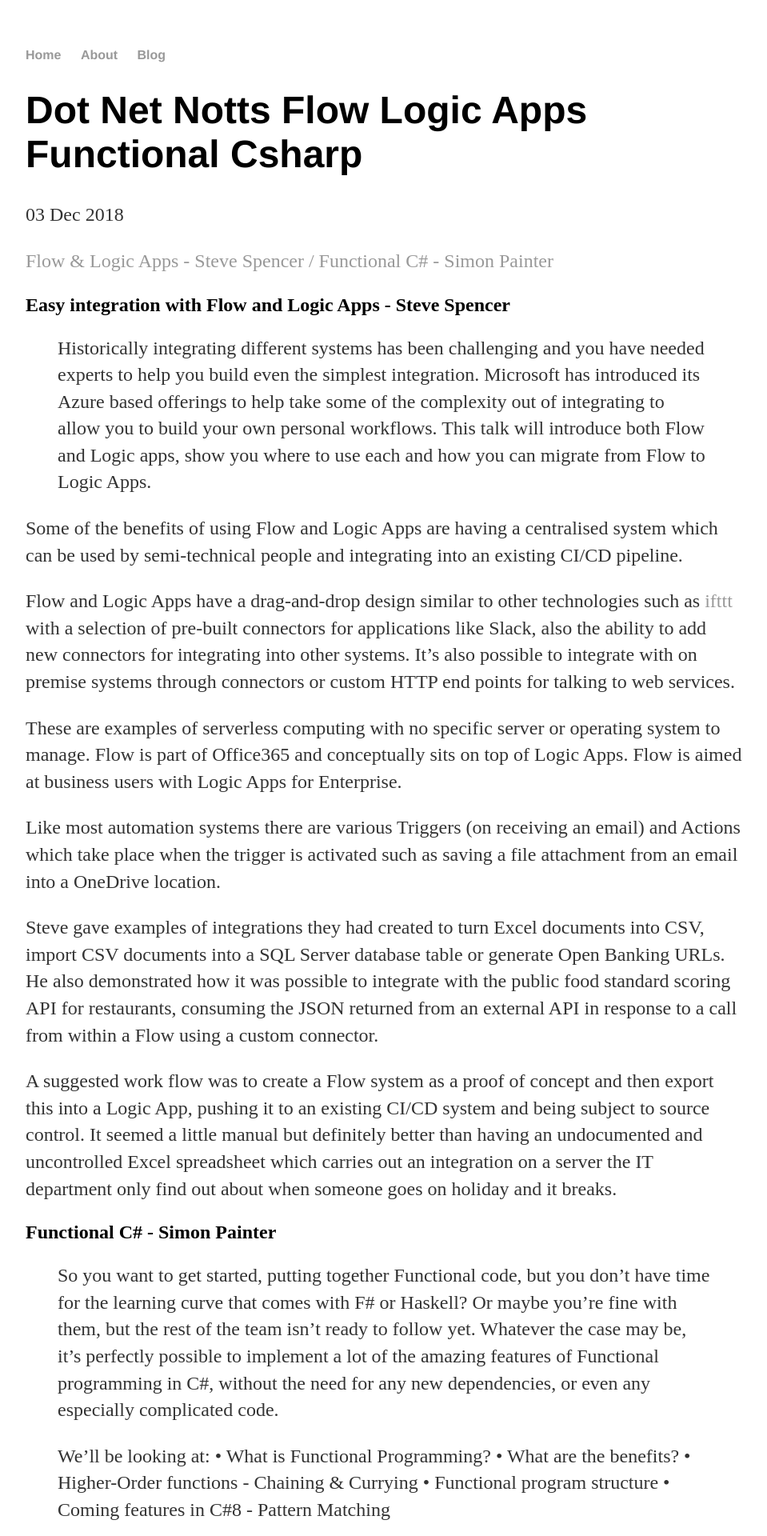
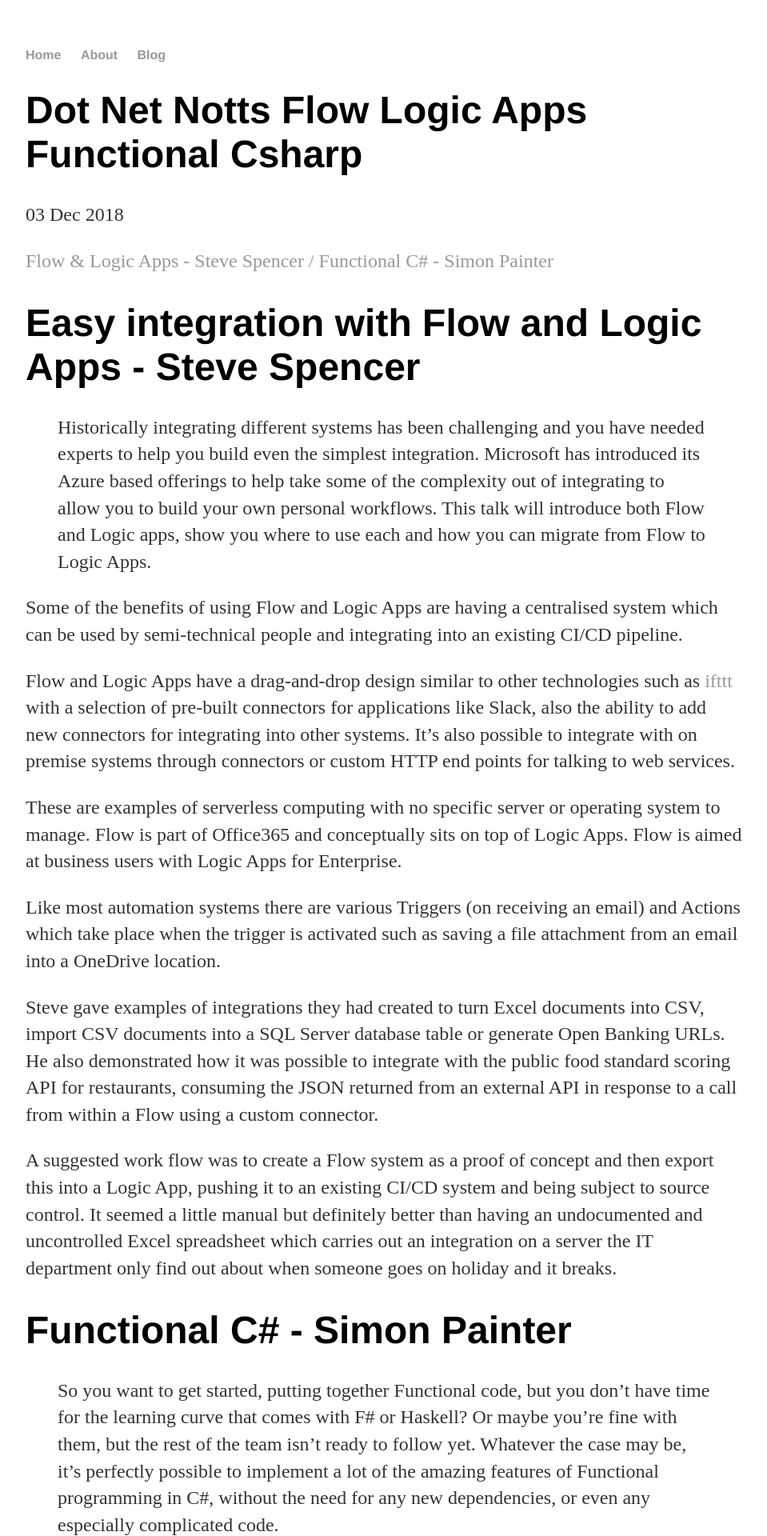
Before and after one commit to richardlucas761/richardlucas761.github.io, a Jekyll site: the page built from _posts/2018-12-03-Dot-Net-Notts-Flow-Logic-Apps-Functional-CSharp.md, in a window 1280 px wide. Shown: the top 1920 px of the page at 80% size, without its empty margins (160-1119 px from the left). Built offline with Jekyll 4.4.1, drawn with Linux system fonts in a browser that asks for light colours; our own code applies the rules of GitHub Pages for plain Markdown files.

Commit message:
Further tweak

```diff
--- a/_posts/2018-12-03-Dot-Net-Notts-Flow-Logic-Apps-Functional-CSharp.md
+++ b/_posts/2018-12-03-Dot-Net-Notts-Flow-Logic-Apps-Functional-CSharp.md
@@ -1,6 +1,6 @@
 [Flow & Logic Apps - Steve Spencer / Functional C# - Simon Painter](https://www.meetup.com/dotnetnotts/events/255664276/)
 
-## Easy integration with Flow and Logic Apps - Steve Spencer
+# Easy integration with Flow and Logic Apps - Steve Spencer
 
 > Historically integrating different systems has been challenging and you have needed experts to help you build even the simplest integration. Microsoft has introduced its Azure based offerings to help take some of the complexity out of integrating to allow you to build your own personal workflows. This talk will introduce both Flow and Logic apps, show you where to use each and how you can migrate from Flow to Logic Apps.
 
@@ -16,7 +16,7 @@
 
 A suggested work flow was to create a Flow system as a proof of concept and then export this into a Logic App, pushing it to an existing CI/CD system and being subject to source control. It seemed a little manual but definitely better than having an undocumented and uncontrolled Excel spreadsheet which carries out an integration on a server the IT department only find out about when someone goes on holiday and it breaks.
 
-## Functional C# - Simon Painter
+# Functional C# - Simon Painter
 
 > So you want to get started, putting together Functional code, but you don't have time for the learning curve that comes with F# or Haskell? Or maybe you're fine with them, but the rest of the team isn't ready to follow yet. Whatever the case may be, it's perfectly possible to implement a lot of the amazing features of Functional programming in C#, without the need for any new dependencies, or even any especially complicated code.
 
```
